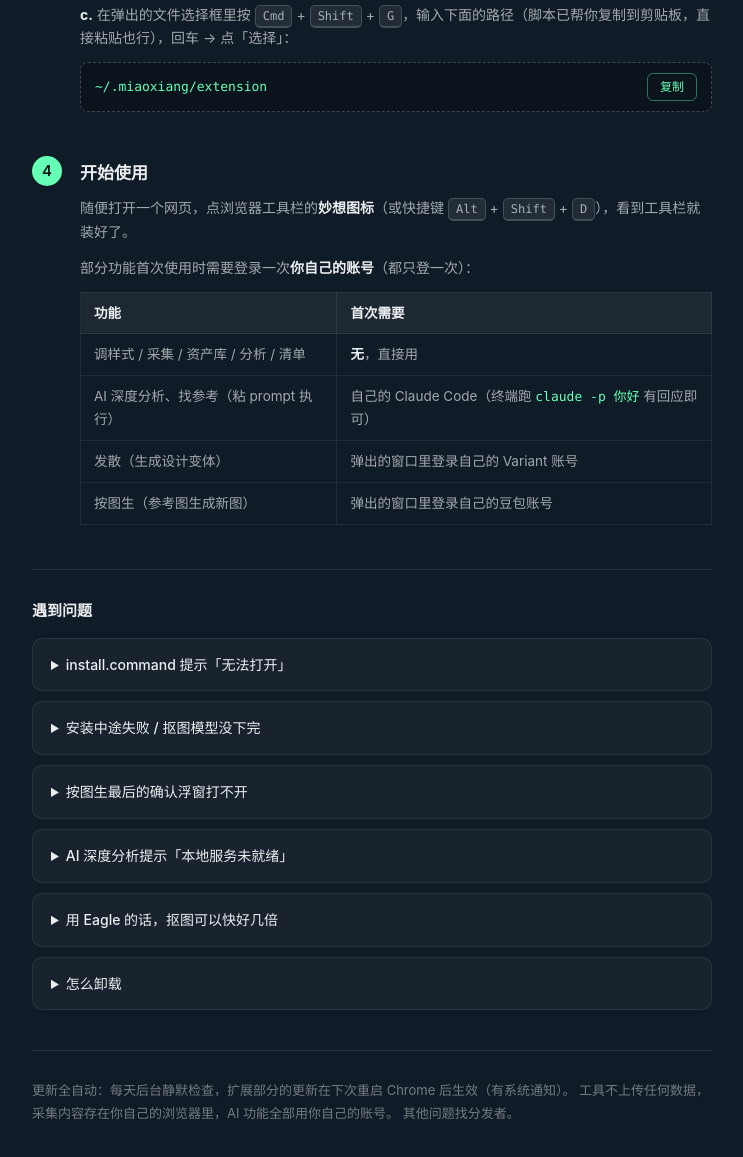
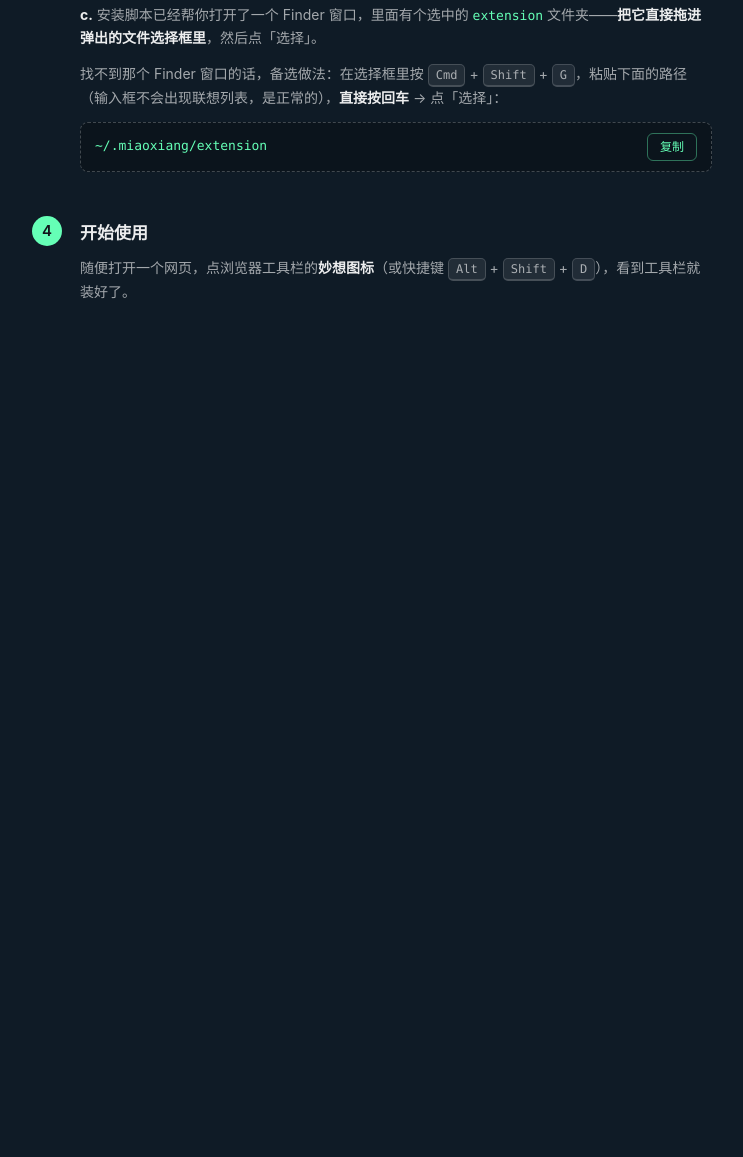
Before and after one commit to FengranZhou/miaoxiang, a browser extension: page 妙想安装手册.html in a window 1280 px wide. Shown: the part 1324-2481 px from the top of the page, without its empty margins (268-1011 px from the left). After the commit the page ends 1779 px from the top, so only its background shows below. Drawn offline with Linux system fonts and the light colour scheme.

Commit message:
release v2.0.6

```diff
--- a/妙想安装手册.html
+++ b/妙想安装手册.html
@@ -164,7 +164,8 @@
       </div>
       <p><strong>b.</strong> 点左上方出现的「加载未打包的扩展程序」（旧版 Chrome 叫「加载已解压的扩展程序」）：</p>
       <div class="mock"><span class="btnmock">加载未打包的扩展程序</span></div>
-      <p><strong>c.</strong> 在弹出的文件选择框里按 <kbd>Cmd</kbd> + <kbd>Shift</kbd> + <kbd>G</kbd>，输入下面的路径（脚本已帮你复制到剪贴板，直接粘贴也行），回车 → 点「选择」：</p>
+      <p><strong>c.</strong> 安装脚本已经帮你打开了一个 Finder 窗口，里面有个选中的 <code>extension</code> 文件夹——<strong>把它直接拖进弹出的文件选择框里</strong>，然后点「选择」。</p>
+      <p class="note">找不到那个 Finder 窗口的话，备选做法：在选择框里按 <kbd>Cmd</kbd> + <kbd>Shift</kbd> + <kbd>G</kbd>，粘贴下面的路径（输入框不会出现联想列表，是正常的），<strong>直接按回车</strong> → 点「选择」：</p>
       <div class="path"><span id="extpath">~/.miaoxiang/extension</span><button class="copy" onclick="cp('~/.miaoxiang/extension', this)">复制</button></div>
     </div>
   </div>
@@ -174,57 +175,10 @@
     <div class="b">
       <h2>开始使用</h2>
       <p>随便打开一个网页，点浏览器工具栏的<strong>妙想图标</strong>（或快捷键 <kbd>Alt</kbd> + <kbd>Shift</kbd> + <kbd>D</kbd>），看到工具栏就装好了。</p>
-      <p>部分功能首次使用时需要登录一次<strong>你自己的账号</strong>（都只登一次）：</p>
-      <table>
-        <tr><th>功能</th><th>首次需要</th></tr>
-        <tr><td>调样式 / 采集 / 资产库 / 分析 / 清单</td><td><strong>无</strong>，直接用</td></tr>
-        <tr><td>AI 深度分析、找参考（粘 prompt 执行）</td><td>自己的 Claude Code（终端跑 <code>claude -p 你好</code> 有回应即可）</td></tr>
-        <tr><td>发散（生成设计变体）</td><td>弹出的窗口里登录自己的 Variant 账号</td></tr>
-        <tr><td>按图生（参考图生成新图）</td><td>弹出的窗口里登录自己的豆包账号</td></tr>
-      </table>
     </div>
   </div>
 
-  <hr class="divider">
 
-  <p class="sect">遇到问题</p>
-
-  <details>
-    <summary>install.command 提示「无法打开」</summary>
-    <p>你双击了。改为<strong>右键 → 打开 → 再点「打开」</strong>。</p>
-  </details>
-  <details>
-    <summary>安装中途失败 / 抠图模型没下完</summary>
-    <p>重新右键打开 <code>install.command</code> 跑一次即可，已完成的部分会自动跳过。日志在 <code>~/.miaoxiang/update.log</code>。</p>
-  </details>
-  <details>
-    <summary>按图生最后的确认浮窗打不开</summary>
-    <p>终端执行 <code>bash ~/.claude/skills/按图生/bin/build-confirm.sh</code> 现场重编一个。首次可能提示安装「命令行开发者工具」，装完重跑。</p>
-  </details>
-  <details>
-    <summary>AI 深度分析提示「本地服务未就绪」</summary>
-    <p>先确认 <code>claude -p 你好</code> 能跑通，然后终端执行 <code>bash ~/.miaoxiang/bridge/install.sh</code> 重装服务。</p>
-  </details>
-  <details>
-    <summary>用 Eagle 的话，抠图可以快好几倍</summary>
-    <p>在 Eagle 插件市场安装「AI 自动抠图」插件即可，妙想会自动探测并使用，无需任何配置。</p>
-  </details>
-  <details>
-    <summary>怎么卸载</summary>
-    <p>终端依次执行：<br>
-    <code>launchctl unload ~/Library/LaunchAgents/com.miaoxiang.updater.plist</code><br>
-    <code>launchctl unload ~/Library/LaunchAgents/com.uxaudit.bridge.plist</code><br>
-    <code>rm -rf ~/.miaoxiang ~/Library/LaunchAgents/com.miaoxiang.updater.plist ~/Library/LaunchAgents/com.uxaudit.bridge.plist</code><br>
-    再到 <code>chrome://extensions</code> 移除扩展即可。</p>
-  </details>
-
-  <hr class="divider">
-
-  <footer>
-    更新全自动：每天后台静默检查，扩展部分的更新在下次重启 Chrome 后生效（有系统通知）。
-    工具不上传任何数据，采集内容存在你自己的浏览器里，AI 功能全部用你自己的账号。
-    其他问题找分发者。
-  </footer>
 </main>
 <script>
 function cp(text, btn) {
```
Also changed, not shown: extension/manifest.json, 1 other file.
